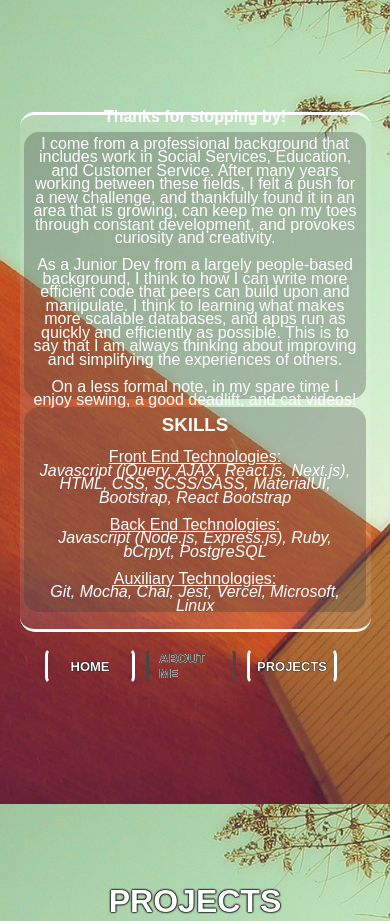
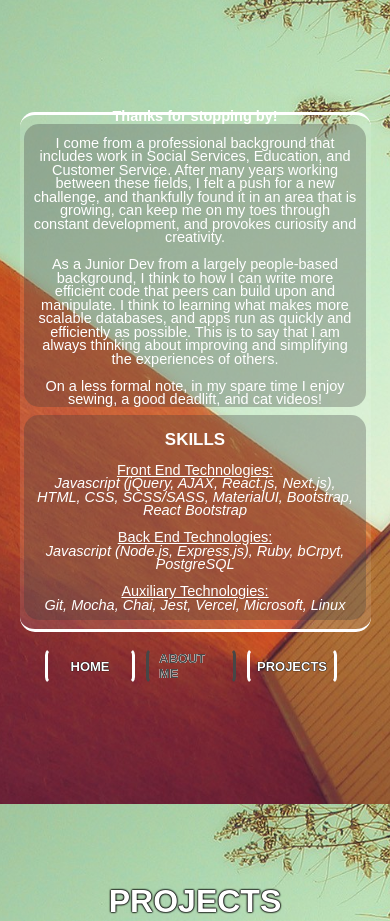
Before and after one commit to rphillipsosei/rhoda-portfolio, a Next.js app: page / in a window 390 px wide. Shown: the part 980-1901 px from the top of the page. Built offline with nearby package versions, Linux system fonts and the light colour scheme; a web font is replaced by a local one.

Commit message:
reduce about pg font- 14.5px

```diff
--- a/styles/About.module.css
+++ b/styles/About.module.css
@@ -207,15 +207,15 @@
   }
 
   .biotext {
-    font-size: 16px;
+    font-size: 14.5px;
     margin-top: 0rem;
     margin-right: 0;
-    height: 52%;
+    height: 55%;
     line-height: 13.5px;
   }
 
   .skillstext {
-    font-size: 16px;
+    font-size: 14.5px;
     margin-top: -0.5rem;
     padding-top: 2rem;
     height: 40%;
```
